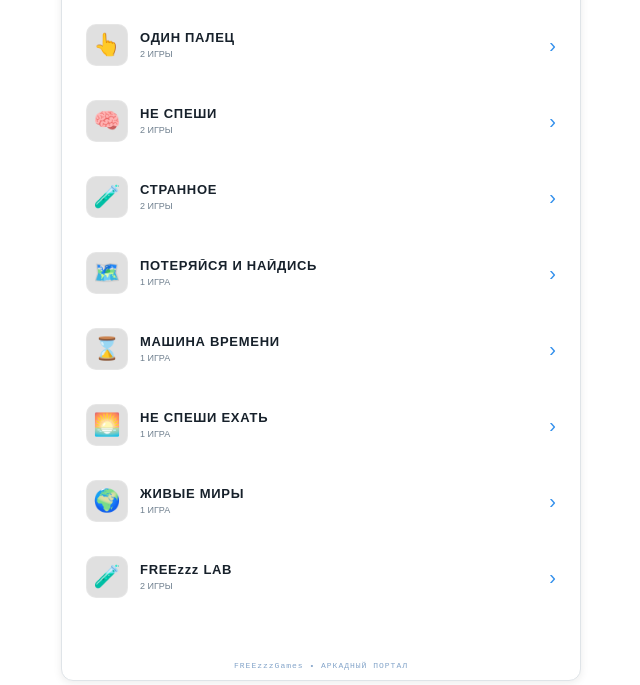
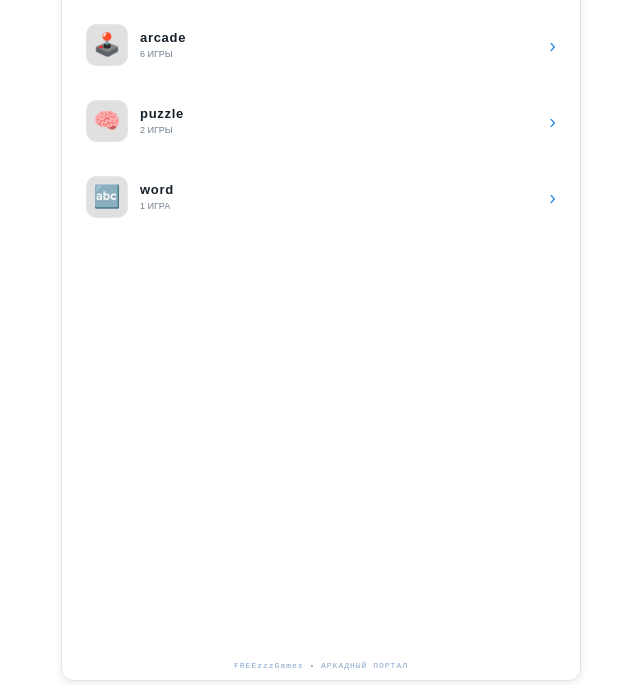
Before and after one commit to FREEzzzGames/FREEzzzGames, a plain HTML site: page index.html in a window 1280 px wide. Shown: the part 115-800 px from the top of the page, without its empty margins (319-959 px from the left). Drawn offline with Linux system fonts and the light colour scheme.

Commit message:
Use only verified instant browser games

```diff
--- a/index.html
+++ b/index.html
@@ -978,26 +978,20 @@ window.addEventListener('DOMContentLoaded', () => {
   }
 
   const GAME_CARDS = [
-    {id:'snake',title:'SNAKE',emoji:'🐍',genre:'ONE TOUCH',desc:'Собирай, расти и бей собственный рекорд.'},
-    {id:'2048',title:'2048',emoji:'🔢',genre:'ONE TOUCH',desc:'Соединяй одинаковые плитки и доберись до 2048.'},
-    {id:'wordle',title:'WORDLE',emoji:'🟩',genre:'WORD',desc:'Угадай слово за ограниченное число попыток.'},
-    {id:'princejs',title:'PRINCE OF PERSIA JS',emoji:'🏺',genre:'TIME TRIP',desc:'Классическое приключение прямо в браузере с touch-управлением.'},
-    {id:'paperio',title:'PAPER.IO',emoji:'🗺️',genre:'TERRITORY',desc:'Рисуй свой след, захватывай территорию и не пересекай опасные линии.'},
-    {id:'txtaria',title:'TXTARIA',emoji:'⌨️',genre:'ODD WORLDS',desc:'Минималистичное ASCII-приключение с сенсорным управлением.'},
-    {id:'tetris',title:'TETRIS',emoji:'🧱',genre:'FALLING LOGIC',desc:'Собирай линии из падающих фигур и очищай поле.'},
-    {id:'quickdraw',title:'QUICK, DRAW!',emoji:'🎨',genre:'MIND READER',desc:'Рисуй, а нейросеть попробует угадать твой рисунок.'},
-    {id:'slowroads',title:'SLOW ROADS',emoji:'🏎️',genre:'ZEN DRIVE',desc:'Бесконечная поездка по процедурным дорогам в спокойном ритме.'},
-    {id:'ligmar',title:'LIGMAR',emoji:'🌍',genre:'LIVING WORLD',desc:'Большой браузерный мир с персонажем, развитием и заданиями.'}
+    {id:'snake',title:'SNAKE',emoji:'🐍',genre:'АРКАДА',desc:'Классическая змейка. Сразу запускается в браузере.'},
+    {id:'2048',title:'2048',emoji:'🔢',genre:'ГОЛОВОЛОМКА',desc:'Соединяй одинаковые плитки и доберись до 2048.'},
+    {id:'tetris',title:'TETRIS',emoji:'🧱',genre:'АРКАДА',desc:'Собирай линии из падающих фигур.'},
+    {id:'breakout',title:'BREAKOUT',emoji:'🧱',genre:'АРКАДА',desc:'Разбивай блоки и удерживай мяч в игре.'},
+    {id:'minesweeper',title:'MINESWEEPER',emoji:'💣',genre:'ГОЛОВОЛОМКА',desc:'Открывай безопасные клетки и отмечай опасные.'},
+    {id:'wordle',title:'WORDLE',emoji:'🟩',genre:'СЛОВА',desc:'Угадай слово за ограниченное число попыток.'},
+    {id:'flappy',title:'FLAPPY BIRD',emoji:'🐦',genre:'АРКАДА',desc:'Нажимай, чтобы удерживать персонажа в воздухе.'},
+    {id:'dino',title:'DINO DASH',emoji:'🦖',genre:'АРКАДА',desc:'Прыгай через препятствия и набирай очки.'},
+    {id:'pong',title:'PONG',emoji:'🏓',genre:'АРКАДА',desc:'Классический матч против компьютера.'}
   ];
   const CATEGORIES = [
-    {id:'onefinger',name:'ОДИН ПАЛЕЦ',icon:'👆',ids:['snake','2048']},
-    {id:'think',name:'НЕ СПЕШИ',icon:'🧠',ids:['wordle','tetris']},
-    {id:'strange',name:'СТРАННОЕ',icon:'🧪',ids:['txtaria','quickdraw']},
-    {id:'lost',name:'ПОТЕРЯЙСЯ И НАЙДИСЬ',icon:'🗺️',ids:['paperio']},
-    {id:'timetrip',name:'МАШИНА ВРЕМЕНИ',icon:'⌛',ids:['princejs']},
-    {id:'zen',name:'НЕ СПЕШИ ЕХАТЬ',icon:'🌅',ids:['slowroads']},
-    {id:'worlds',name:'ЖИВЫЕ МИРЫ',icon:'🌍',ids:['ligmar']},
-    {id:'lab',name:'FREEzzz LAB',icon:'🧪',ids:['quickdraw','txtaria']}
+    {id:'arcade',name:'АРКАДА',icon:'🕹️',ids:['snake','tetris','breakout','flappy','dino','pong']},
+    {id:'puzzle',name:'ГОЛОВОЛОМКИ',icon:'🧠',ids:['2048','minesweeper']},
+    {id:'word',name:'СЛОВА',icon:'🔤',ids:['wordle']}
   ];
   const GAME_BY_ID = Object.fromEntries(GAME_CARDS.map(g => [g.id,g]));
   let currentCategory = null;
@@ -1156,16 +1150,15 @@ window.addEventListener('DOMContentLoaded', () => {
   document.getElementById('categoryBack').addEventListener('click',returnToMainMenu);
 
   const GAME_LINKS = {
-    snake:'https://www.snake.at/game/1.3/index.html',
-    '2048':'https://play2048.co/',
-    wordle:'https://www.powerlanguage.co.uk/wordle/',
-    princejs:'https://princejs.com/',
-    paperio:'https://bodhiprotocol.github.io/paper-io/',
-    txtaria:'https://ar0se.itch.io/txtaria',
+    snake:'https://emjay045.github.io/browser-games/snake/',
+    '2048':'https://emjay045.github.io/browser-games/2048/',
     tetris:'https://emjay045.github.io/browser-games/tetris/',
-    quickdraw:'https://quickdraw.withgoogle.com/',
-    slowroads:'https://slowroads.io/#A2-83b7f485@0',
-    ligmar:'https://ligmar.io/game/'
+    breakout:'https://emjay045.github.io/browser-games/breakout/',
+    minesweeper:'https://emjay045.github.io/browser-games/minesweeper/',
+    wordle:'https://emjay045.github.io/browser-games/wordle/',
+    flappy:'https://emjay045.github.io/browser-games/flappy-bird/',
+    dino:'https://emjay045.github.io/browser-games/dino-dash/',
+    pong:'https://emjay045.github.io/browser-games/pong/'
   };
   function openExternal(url) {
     if (!url) return;
```
